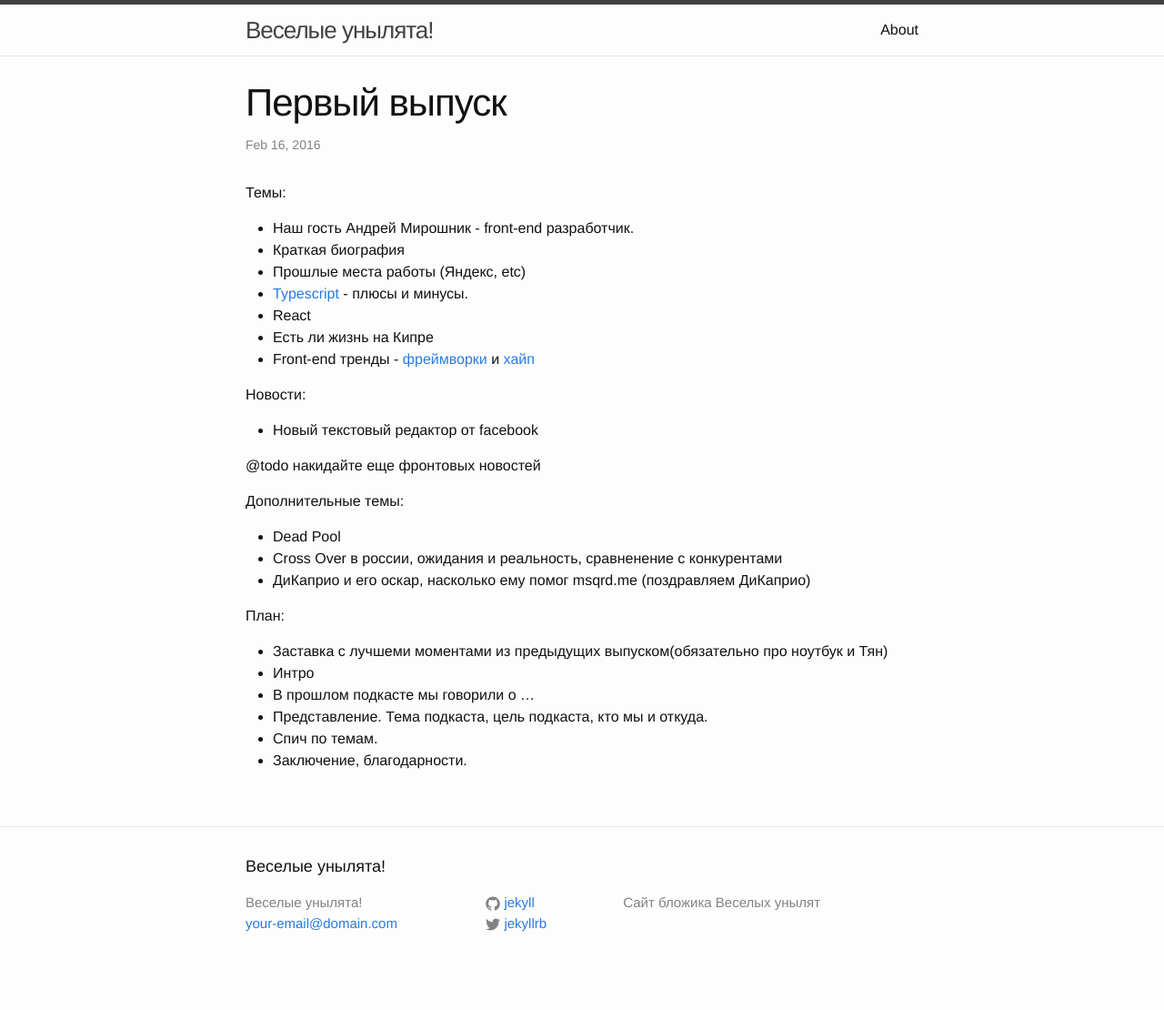
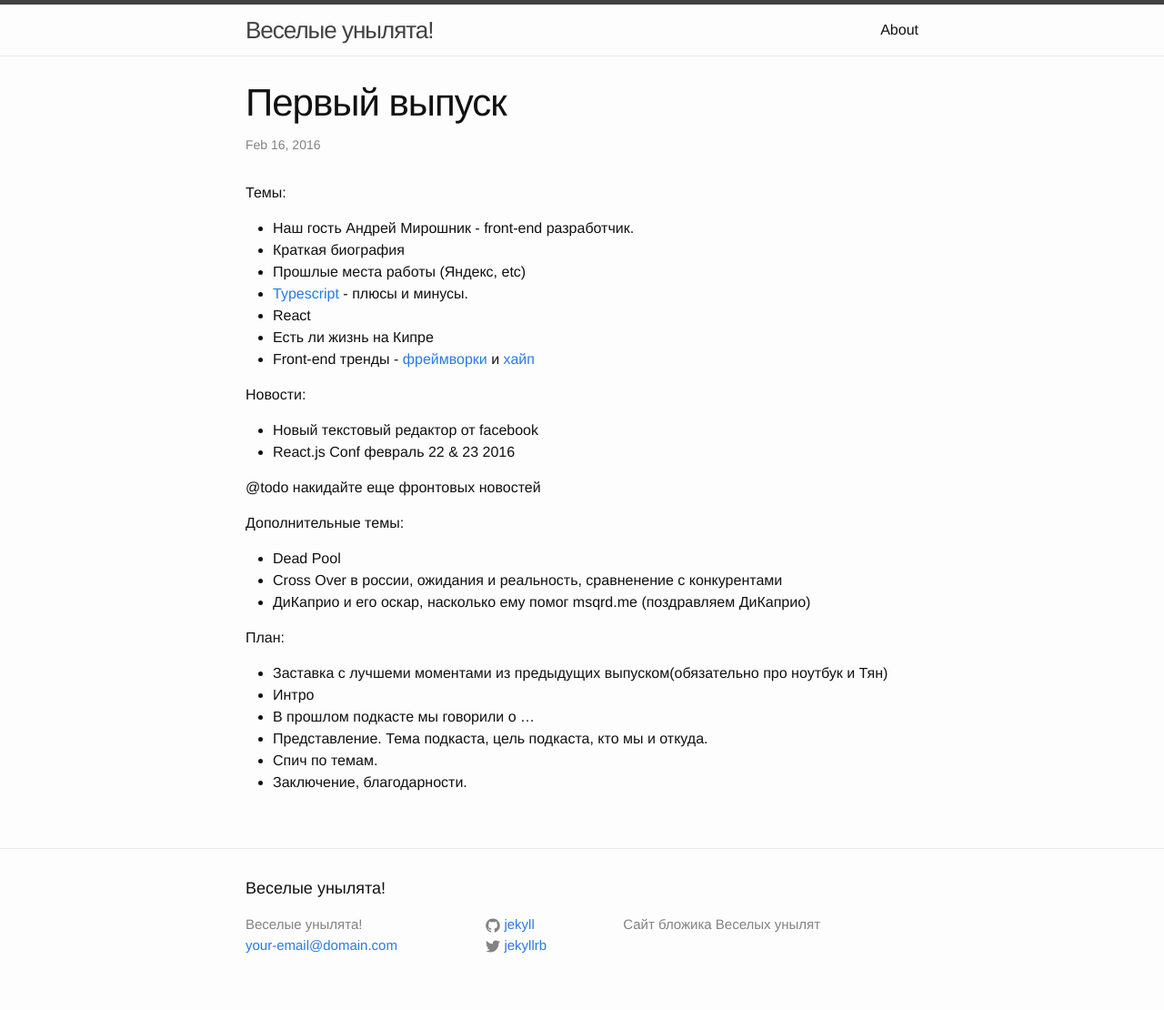
Before and after one commit to unylyata/unylyata.github.io, a Jekyll site: the page built from _posts/2016-02-16-podcast-0.0.2.markdown, in a window 1280 px wide. Shown: the whole page at 91% size. Built offline with Jekyll 4.4.1, drawn with Linux system fonts in a browser that asks for light colours; comment, search, counter and statistics services are not loaded; before the commit the page ends 1086 px from its top, so only the background shows below that.

Commit message:
Update 2016-02-16-podcast-0.0.2.markdown

```diff
--- a/_posts/2016-02-16-podcast-0.0.2.markdown
+++ b/_posts/2016-02-16-podcast-0.0.2.markdown
@@ -18,6 +18,7 @@
 Новости:
 
 - Новый текстовый редактор от facebook
+- React.js Conf февраль 22 & 23 2016
 
 @todo накидайте еще фронтовых новостей
 
```
